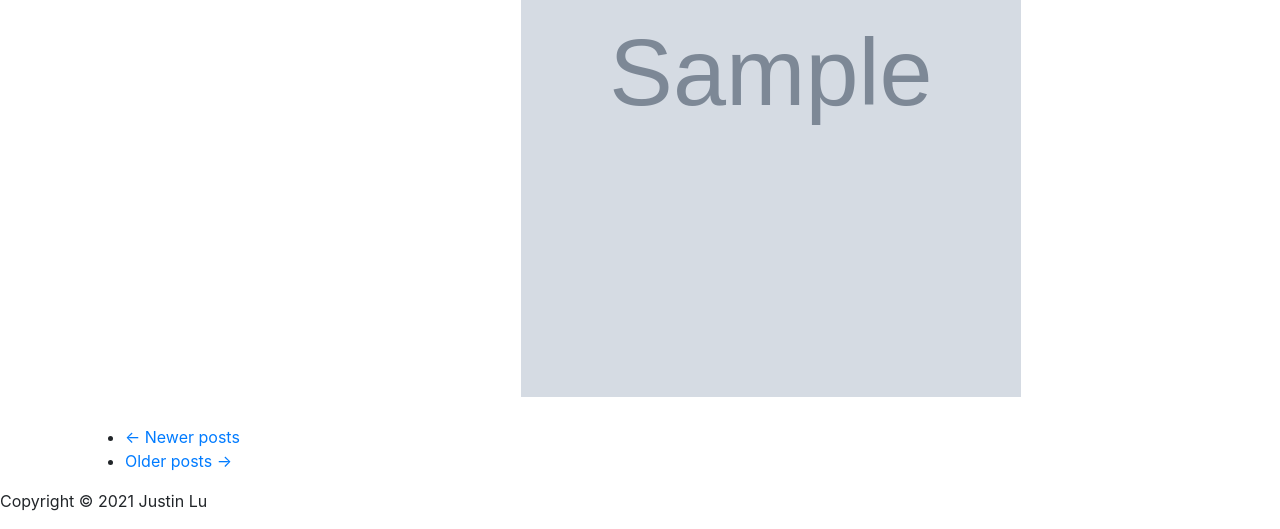
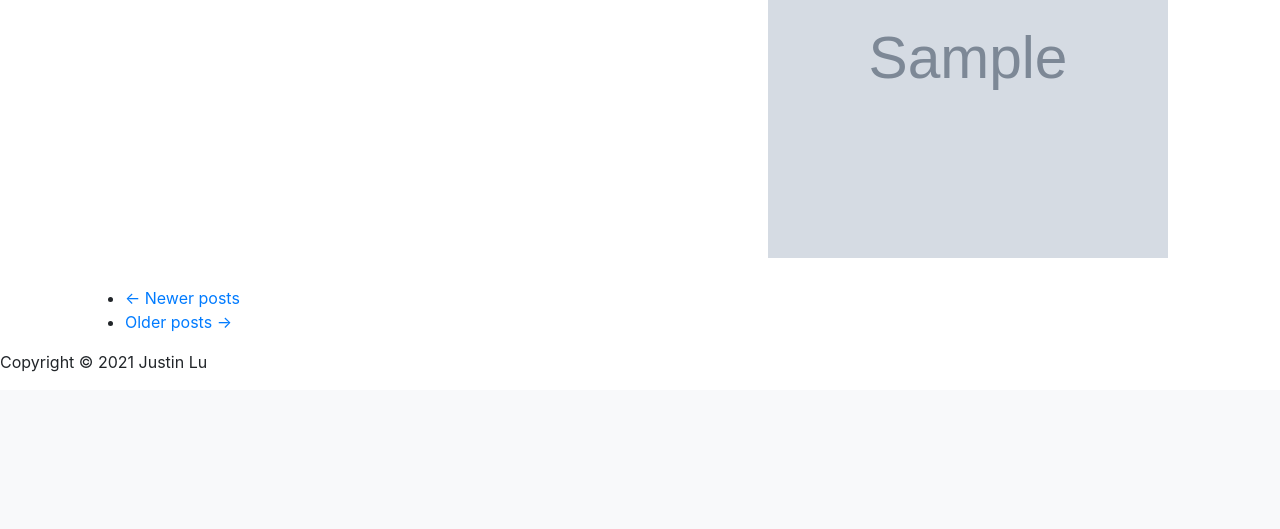
Before and after one commit to justin-curtis-lu/MyPR, a Flask app: page / in a window 1280 px wide. Shown: the part 759-1288 px from the top of the page. After the commit the page ends 1131 px from the top, so only its background shows below. Run offline with Flask 2, Linux system fonts and the light colour scheme; a user stored in the database is signed in; tables that the repository leaves empty hold one stand-in row (values such as "Sample post"); grey boxes marked "Sample" are stand-in pictures; some libraries are stand-ins or nearby versions.

Commit message:
Post formatting work

```diff
--- a/app/auth/routes.py
+++ b/app/auth/routes.py
@@ -9,6 +9,7 @@ from app.models import User
 from app.auth.email import send_password_reset_email
 
 
+
 @bp.route('/login', methods=['GET', 'POST'])
 def login():
     if current_user.is_authenticated:
@@ -17,7 +18,7 @@ def login():
     if form.validate_on_submit():
         user = User.query.filter_by(username=form.username.data).first()
         if user is None or not user.check_password(form.password.data):
-            flash(('Invalid username or password'))
+            flash('Invalid username or password')
             return redirect(url_for('auth.login'))
         login_user(user, remember=form.remember_me.data)
         next_page = request.args.get('next')
--- a/app/main/forms.py
+++ b/app/main/forms.py
@@ -31,8 +31,8 @@ class EditProfileForm(FlaskForm):
 
 class PostForm(FlaskForm):
     title = TextAreaField('Title', validators=[
-        DataRequired(), Length(min=1, max=20)])
+        DataRequired(), Length(min=1, max=30)])
     post = TextAreaField('Description', validators=[
-        DataRequired(), Length(min=1, max=140)])
+        DataRequired(), Length(min=1, max=700)])
     image = FileField('Image', validators=[FileAllowed(['jpg', 'png', 'mp4', 'mov', 'MOV'], 'Images or Videos only!')])
     submit = SubmitField('Publish')
--- /dev/null
+++ b/app/static/css/main.css
@@ -0,0 +1,3 @@
+.special{
+    margin-top: 55px;
+}
--- a/app/templates/_post.html
+++ b/app/templates/_post.html
@@ -9,21 +9,27 @@
                 <a href="{{ url_for('main.user', username=post.author.username) }}">
                     {{ post.author.username }}
                 </a>
-                posted: {{ post.title}}
+                posted: <h1> {{ post.title}} </h1>
                 <br>
-                    {{ post.body }}
-                <br>
+                <div class="container">
+                    <div class="row special">
+                        <div class="col-sm">
+                            {{ post.body }}
+                        </div>
+                        <div class="col-sm">
+
 <!--                Case 1: No File provided for post-->
                 {% if post.img == "None" %}
 <!--                Case 2: Png or Jpg provided for post-->
                 {% elif post.img[-3:] == "jpg" or post.img[-3:] == "png" %}
-                    <img src="static\{{ post.img }}" alt="User's Image" width="500" height="650">
+                    <img src="static\{{ post.img }}" alt="User's Image" width="400" height="400">
 <!--                Case 3: Video provided for post-->
                 {% else %}
-                    <video width="500" height="650" controls autoplay>
+                    <video width="400" height="400" controls autoplay>
                             <source src="static\{{ post.img }}" type="video/mp4" alt="User's Video">
                     </video>
                 {% endif %}
+                    </div>
             </td>
         </tr>
 </table>
--- a/notes.txt
+++ b/notes.txt
@@ -14,7 +14,8 @@ Reading images from filesystem, for deployment read from S3 bucket
 
 Please log in to access this page rendering incorrectly -> consider having contact as a pop up using js
 
-functionality for displaying all followers
+functionality for displaying all followers -> probably have to use pagination if want to consider
+either a modal or new html page that just list clickable links to all users
 
 multiple images, videos, gifs
 
```
Also changed, not shown: app.db.
